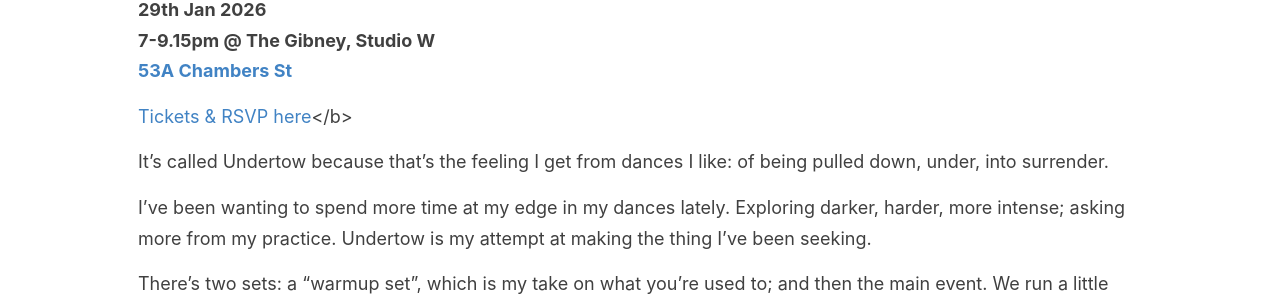
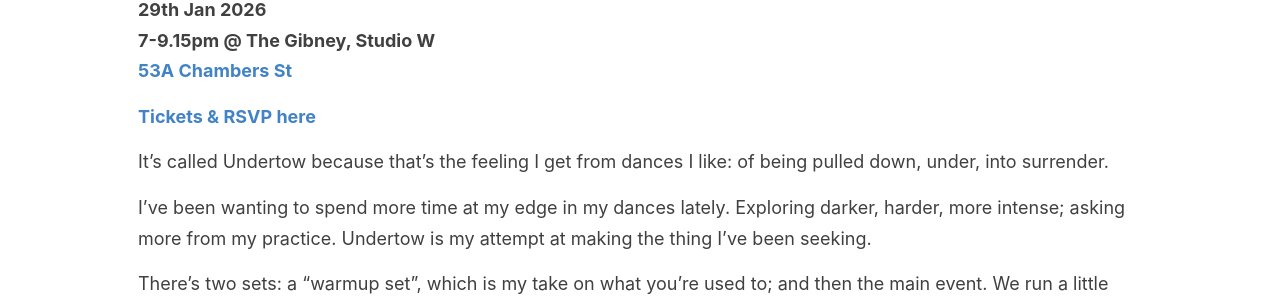
Before and after one commit to helgridly/dance, a Jekyll site: the page built from index.md, in a window 1280 px wide. Shown: the part 662-961 px from the top of the page. Built offline with Jekyll 4.4.1, drawn with Linux system fonts in a browser that asks for light colours.

Commit message:
markdown pissy about bold over newlines

```diff
--- a/index.md
+++ b/index.md
@@ -12,9 +12,9 @@ splide: false
 
 <b>29th Jan 2026
 7-9.15pm @ The Gibney, Studio W
-<a href="https://maps.app.goo.gl/2Ja3sX4V2rwvjso79">53A Chambers St</a>
+<a href="https://maps.app.goo.gl/2Ja3sX4V2rwvjso79">53A Chambers St</a></b>
 
-<a href="https://partiful.com/e/NgKlR3kqska1C9O9SoyK">Tickets & RSVP here</a></b>
+<b><a href="https://partiful.com/e/NgKlR3kqska1C9O9SoyK">Tickets & RSVP here</a></b>
 
 It's called Undertow because that's the feeling I get from dances I like: of being pulled down, under, into surrender.
 
```
